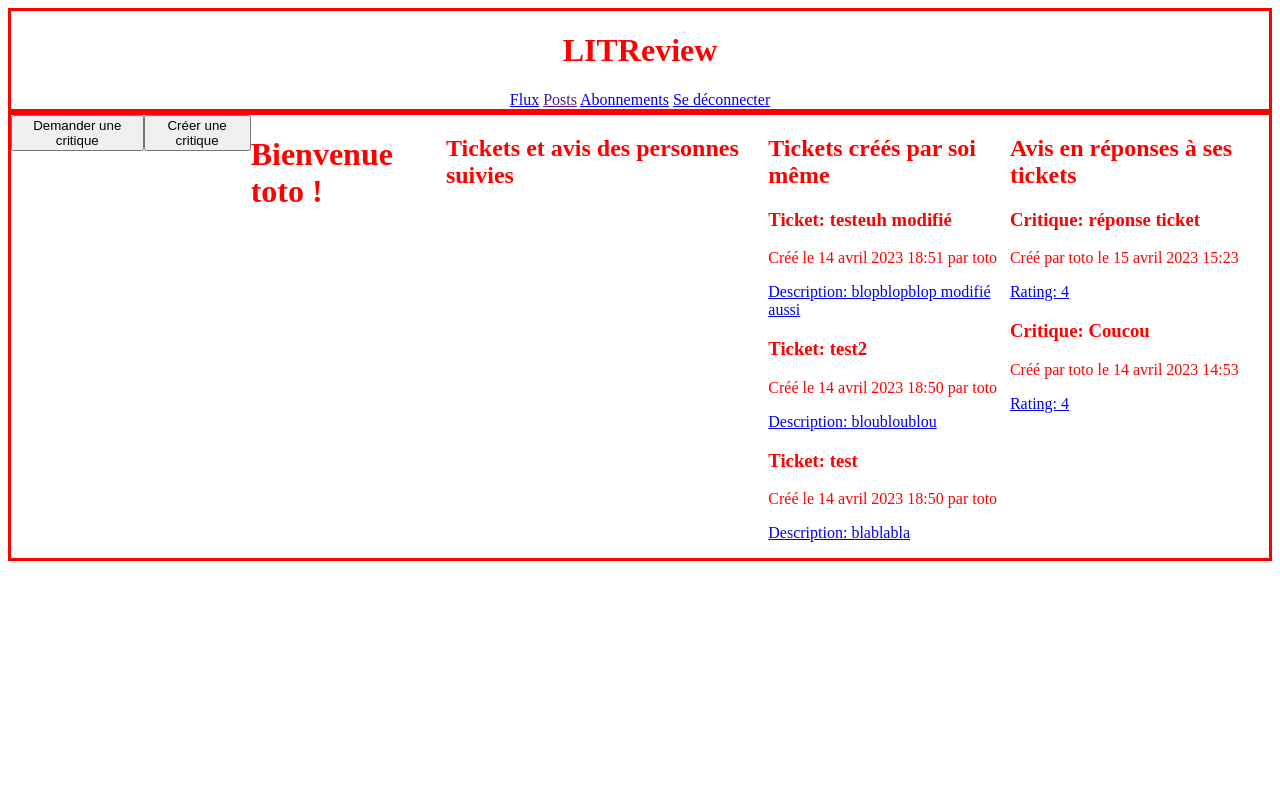
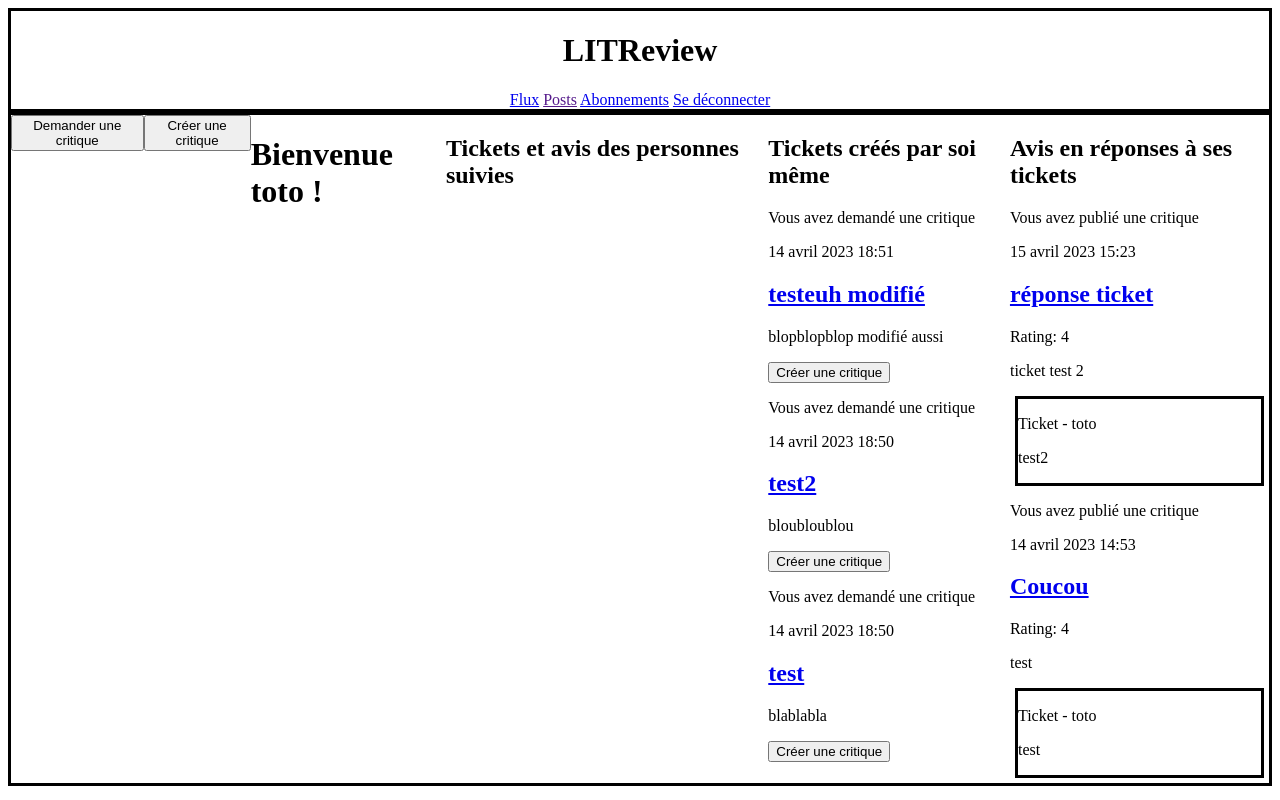
Before and after one commit to vpich/P9_Developpez_une_application_web_en_utilisant_django, a Django app: page /home/ in a window 1280 px wide. Run offline with Django 4.2, Linux system fonts and the light colour scheme; a user stored in the database is signed in; data comes from the database, SQL or seed files in the repository; both versions use the stored data as it was after the commit.

Commit message:
Création de la vue Feed + modification des fichiers feed.html, review_snippet.html et ticket_snippet.html + mise en page pour correspondre au wireframe

```diff
--- a/litreview/authentication/static/authentication/style.css
+++ b/litreview/authentication/static/authentication/style.css
@@ -1,7 +1,3 @@
-body {
-  color: red;
-}
-
 header {
   border: solid;
   text-align: center;
@@ -10,6 +6,20 @@ header {
 #main-container {
   display: flex;
   border: solid;
+  justify-content: center;
+}
+
+#feed section {
+  display: flex;
+  flex-direction: column;
+}
+#feed section div {
+  border: solid;
+}
+
+#responded-ticket {
+  border: solid;
+  margin: 5px;
 }
 
 /*# sourceMappingURL=style.css.map */
--- a/litreview/litreview/urls.py
+++ b/litreview/litreview/urls.py
@@ -25,6 +25,7 @@ urlpatterns = [
     path("signup/", authentication.views.SignupPage.as_view(), name="signup"),
     path("logout/", authentication.views.logout_user, name="logout"),
     path("home/", review.views.home, name="home"),
+    path("feed/", review.views.Feed.as_view(), name="feed"),
     path("ticket/create/", review.views.CreateTicket.as_view(), name="create-ticket"),
     path("ticket/<int:ticket_id>/", review.views.TicketView.as_view(), name="ticket-detail"),
     path("ticket/<int:ticket_id>/update/", review.views.UpdateTicket.as_view(), name="update-ticket"),
--- a/litreview/review/templates/review/partials/review_snippet.html
+++ b/litreview/review/templates/review/partials/review_snippet.html
@@ -1,9 +1,23 @@
 <div>
-    <h3>Critique: {{ review.headline }}</h3>
-    <p>Créé par {{ review.user }} le {{ review.time_created }}</p>
-    <div>
-        <a href="{% url 'review-detail' review.id %}">
-            <p>Rating: {{ review.rating }}</p>
-        </a>
-    </div>
+    {% if request.user == review.user %}
+        <p>Vous avez publié une critique</p>
+    {% else %}
+        <p>{{ review.user }} a publié une critique</p>
+    {% endif %}
+    <p>{{ review.time_created }}</p>
+    <a href="{% url 'review-detail' review.id %}">
+        <h2>{{ review.headline }}</h2>
+    </a>
+    <p>Rating: {{ review.rating }}</p>
+    <p>{{ review.body }}</p>
+
+    {% if review.ticket %}
+        <div id="responded-ticket">
+            <p>Ticket - {{ review.ticket.user }}</p>
+            <p>{{ review.ticket.title }}</p>
+            {% if review.ticket.image %}
+                <img src="{{ review.ticket.image.url }}">
+            {% endif %}
+        </div>
+    {% endif %}
 </div>
--- a/litreview/review/templates/review/partials/ticket_snippet.html
+++ b/litreview/review/templates/review/partials/ticket_snippet.html
@@ -1,12 +1,21 @@
 <div>
-    <h3>Ticket: {{ ticket.title }}</h3>
-    <p>Créé le {{ ticket.time_created }} par {{ ticket.user }}</p>
+    {% if request.user == ticket.user %}
+        <p>Vous avez demandé une critique</p>
+    {% else %}
+        <p>{{ ticket.user }} a demandé une critique</p>
+    {% endif %}
+    <p>{{ ticket.time_created }}</p>
+    <a href="{% url 'ticket-detail' ticket.id %}">
+        <h2>{{ ticket.title }}</h2>
+    </a>
+
     <div>
-        <a href="{% url 'ticket-detail' ticket.id %}">
-            <p>Description: {{ ticket.description }}</p>
-            {% if ticket.image %}
-                <img src="{{ ticket.image.url }}">
-            {% endif %}
+        <p>{{ ticket.description }}</p>
+        {% if ticket.image %}
+            <img src="{{ ticket.image.url }}">
+        {% endif %}
+        <a href="{% url 'create-review-response' ticket.id %}">
+            <button>Créer une critique</button>
         </a>
     </div>
 </div>
--- a/litreview/review/views.py
+++ b/litreview/review/views.py
@@ -5,9 +5,38 @@ from django.contrib.auth.decorators import login_required
 from django.views import View
 from django.utils.decorators import method_decorator
 from django.views.generic.edit import CreateView, UpdateView, DeleteView, FormView
-from django.db.models import CharField, Value
+from django.db.models import CharField, Value, Q
 
 from . import forms, models
+
+
+class Feed(View):
+    def get(self, request):
+
+        follows = models.UserFollows.objects.filter(user=request.user.id)
+        tickets = models.Ticket.objects.filter(
+            Q(user__in=follows.values("followed_user")) |
+            Q(user=request.user.id)
+        )
+
+        own_tickets = models.Ticket.objects.filter(user=request.user.id)
+        reviews = models.Review.objects.filter(
+            Q(user__in=follows.values("followed_user")) |
+            Q(ticket__in=own_tickets)
+        )
+
+        tickets = tickets.annotate(content_type=Value("TICKET", CharField()))
+        reviews = reviews.annotate(content_type=Value("REVIEW", CharField()))
+
+        posts = sorted(
+            chain(tickets, reviews),
+            key=lambda post: post.time_created,
+            reverse=True
+        )
+
+        return render(request,
+                      "review/feed.html",
+                      {"posts": posts})
 
 
 def feed(request, feed_type):
--- a/sass/main.scss
+++ b/sass/main.scss
@@ -1,7 +1,3 @@
-body{
-    color: red;
-}
-
 header {
     border: solid;
     text-align: center;
@@ -10,4 +6,20 @@ header {
 #main-container {
     display: flex;
     border: solid;
+    justify-content: center;
 }
+
+#feed {
+    section {
+        display: flex;
+        flex-direction: column;
+        div {
+            border: solid;
+        }
+    }
+}
+
+#responded-ticket {
+    border: solid;
+    margin: 5px;
+}
```
Also changed, not shown: litreview/review/templates/review/feed.html (+16 -14 lines), litreview/db.sqlite3, 1 other file.
